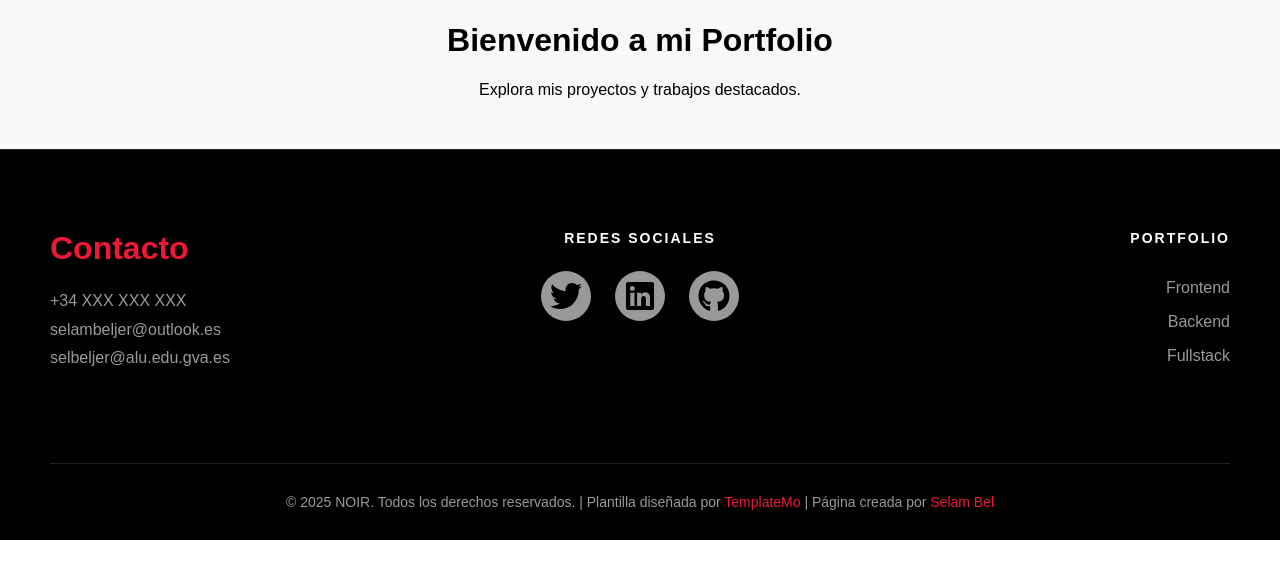
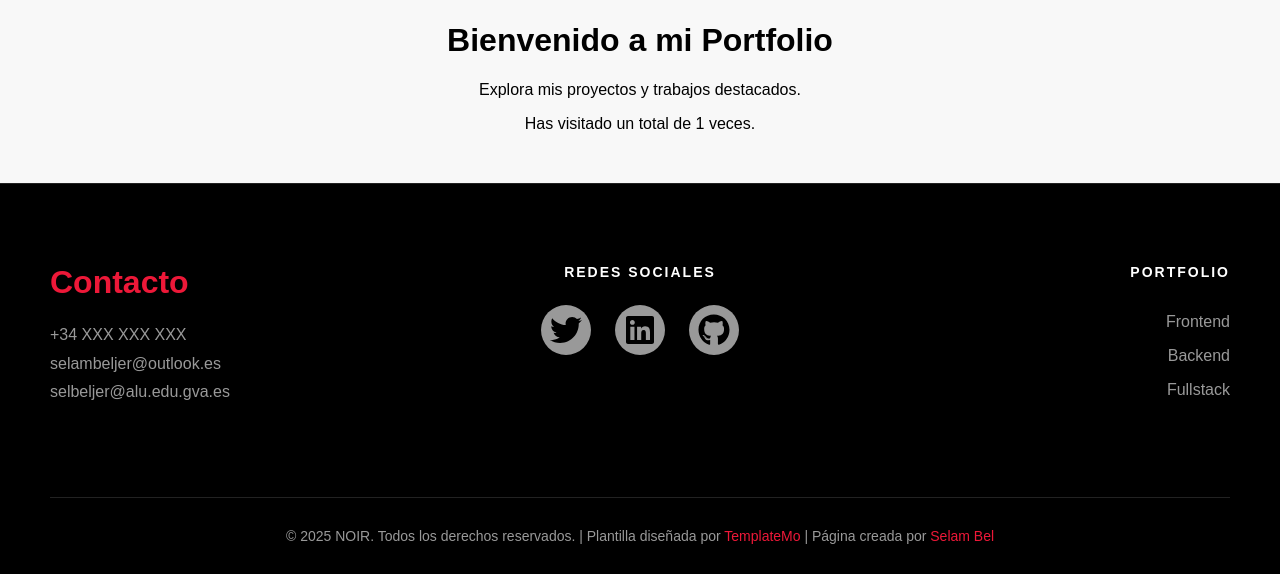
Before and after one commit to SelamBel/Portfolio-Servidor-v2, a PHP site: page / in a window 1280 px wide. Shown: the part 459-1033 px from the top of the page. Before the commit the page ends 999 px from the top, so only its background shows below. Run offline with PHP 8.4, Linux system fonts and the light colour scheme.

Commit message:
Added a visit counter

```diff
--- a/portfolio/index.php
+++ b/portfolio/index.php
@@ -1,5 +1,11 @@
+<?php
+$visitas =  $_COOKIE['visitas'] ?? "0";
+$visitas += 1;
+setcookie('visitas', $visitas, time() + 3600);
+?>
 <!DOCTYPE html>
 <html lang="en">
+
 
 <head>
     <meta charset="UTF-8">
@@ -10,6 +16,7 @@
     <link rel="stylesheet" href="static/css/style.css">
 </head>
 
+
 <body>
     <?php require_once 'templates/nav.php'; ?>
 
@@ -18,6 +25,7 @@
             <img class="logo-svg" src="./static/logo/Logo Finished.svg">
             <h1>Bienvenido a mi Portfolio</h1>
             <p>Explora mis proyectos y trabajos destacados.</p>
+            <p>Has visitado un total de <?php echo $visitas ?> veces.</p>
         </div>
     </main>
 
```
